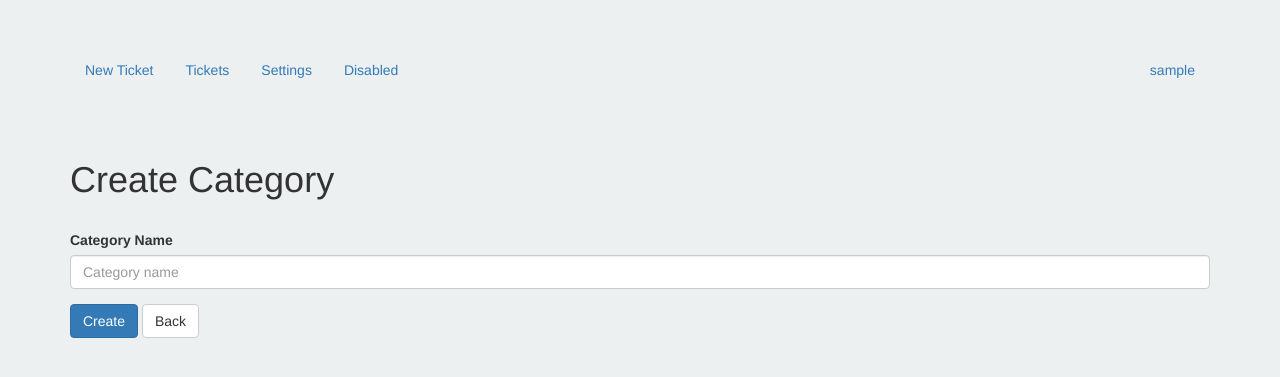
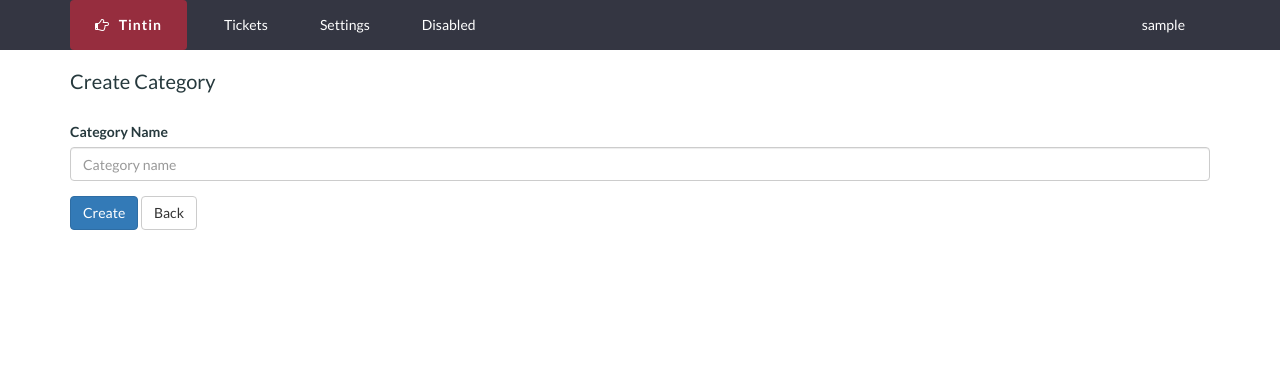
Before and after one commit to tomual/tintin-ticketing, a CodeIgniter app: page /database/index.php/category/create in a window 1280 px wide. Shown: the top 377 px of the page. Run offline with CodeIgniter, Linux system fonts and the light colour scheme; the visitor is signed in with stand-in values (Sample User, id 1); data that the repository does not hold is empty; some libraries are stand-ins or nearby versions.

Commit message:
Header styling

```diff
--- a/application/views/header.php
+++ b/application/views/header.php
@@ -17,12 +17,13 @@ defined('BASEPATH') OR exit('No direct script access allowed');
 </head>
 <body>
 
-<nav class="container">
+<nav>
+<div class="container">
     <div class="row">
         <div class="col-sm-12">
             <ul class="nav nav-pills">
                 <li class="nav-item">
-                    <a class="nav-link active" href="/ticket/create">New Ticket</a>
+                    <a href="/" class="nav-link logo"><i class="fa fa-hand-o-right" aria-hidden="true"></i> Tintin</a>
                 </li>
                 <li class="nav-item dropdown">
                     <a class="nav-link dropdown-toggle" data-toggle="dropdown" href="#" role="button" aria-haspopup="true" aria-expanded="false">Tickets</a>
@@ -56,6 +57,7 @@ defined('BASEPATH') OR exit('No direct script access allowed');
                             <a class="dropdown-item" href="/user/edit">Account</a>
                             <a class="dropdown-item" href="/logout/">Log Out</a>
                         </div>
+                    </li>
                     <?php else: ?>
                         <li class="nav-item" style="float: right;">
                                 <a class="nav-link" href="/login"0/>Log In</a>
@@ -64,6 +66,7 @@ defined('BASEPATH') OR exit('No direct script access allowed');
             </ul>
         </div>
     </div>
+    </div>
 </nav>
 
 <div class="container">
--- a/css/style.css
+++ b/css/style.css
@@ -1,14 +1,18 @@
+@import url("https://fonts.googleapis.com/css?family=Lato:400,700");
 body {
-  background: #ECF0F1; }
+  background: #FFFFFF;
+  font-family: "Lato", sans-serif;
+  color: #26393D; }
 
 p {
-  line-height: 2em; }
+  line-height: 2.0em; }
 
 nav {
-  margin: 50px 0; }
+  background: #343642; }
 
 h1 {
-  margin-bottom: 30px; }
+  margin-bottom: 30px;
+  font-size: 20px; }
 
 .dropdown-menu.user-nav {
   left: auto;
@@ -17,7 +21,30 @@ h1 {
 .content {
   background: #FFF;
   padding: 50px 65px;
-  border-radius: 3px;
-  box-shadow: 0px 0px 15px #c7d6e5; }
+  border-radius: 3px; }
+
+a {
+  color: #348899; }
+
+nav a {
+  color: #FFF; }
+nav a:hover {
+  color: #F2EBC7; }
+nav a.logo {
+  background: #962D3E;
+  color: #FFF;
+  padding: .5em 1em;
+  font-weight: 600;
+  letter-spacing: 1px;
+  word-spacing: 5px;
+  margin-right: 10px; }
+nav .nav-pills .nav-link {
+  padding: 15px 25px; }
+nav .nav-pills .nav-item.open .nav-link, nav .nav-pills .nav-item.open .nav-link:focus, nav .nav-pills .nav-item.open .nav-link:hover, nav .nav-pills .nav-link.active, nav .nav-pills .nav-link.active:focus, nav .nav-pills .nav-link.active:hover {
+  background-color: #348899; }
+nav .dropdown-item {
+  padding: 10px 1.5rem; }
+nav .dropdown-menu {
+  border-radius: 0; }
 
 /*# sourceMappingURL=style.css.map */
--- a/css/style.sass
+++ b/css/style.sass
@@ -1,5 +1,9 @@
+@import url('https://fonts.googleapis.com/css?family=Lato:400,700')
+
 body
-    background: #ECF0F1
+    background: #FFFFFF
+    font-family: 'Lato', sans-serif
+    color: #26393D
 
 p
     line-height: 2.0em
@@ -9,6 +13,7 @@ nav
 
 h1
     margin-bottom: 30px
+    font-size: 20px
 
 .dropdown-menu.user-nav
     left: auto
@@ -18,4 +23,6 @@ h1
     background: #FFF
     padding: 50px 65px
     border-radius: 3px
-    box-shadow: 0px 0px 15px #c7d6e5
+
+a
+    color: #D0A825
--- /dev/null
+++ b/css/style.scss
@@ -0,0 +1,80 @@
+@import url('https://fonts.googleapis.com/css?family=Lato:400,700');
+
+$font-stack:    'Lato', sans-serif;
+$red:   #962D3E;
+$black: #343642;
+$grey:  #979C9C;
+$white: #F2EBC7;
+$blue:  #348899;
+
+body {
+    background: #FFFFFF;
+    font-family: $font-stack;
+    color: #26393D;
+}
+
+p {
+    line-height: 2.0em;
+}
+
+nav {
+    background: $black;
+}
+
+h1 {
+    margin-bottom: 30px;
+    font-size: 20px;
+}
+
+.dropdown-menu.user-nav {
+    left: auto;
+    right: 0;
+}
+
+.content {
+    background: #FFF;
+    padding: 50px 65px;
+    border-radius: 3px;
+}
+
+a {
+    color: $blue;
+}
+
+nav {
+
+    a {
+        color: #FFF;
+    }
+
+    a:hover {
+        color: $white;
+    }
+
+    a.logo {
+        background: $red;
+        color: #FFF;
+        padding: .5em 1em;
+        font-weight: 600;
+        letter-spacing: 1px;
+        word-spacing: 5px;
+        margin-right: 10px;
+    }
+
+    .nav-pills .nav-link {
+        padding: 15px 25px;
+    }
+
+    .nav-pills .nav-item.open .nav-link, .nav-pills .nav-item.open .nav-link:focus, .nav-pills .nav-item.open .nav-link:hover, .nav-pills .nav-link.active, .nav-pills .nav-link.active:focus, .nav-pills .nav-link.active:hover {
+
+        background-color: $blue;
+    }
+
+    .dropdown-item {
+        padding: 10px 1.5rem;
+    }
+
+    .dropdown-menu {
+        border-radius: 0;
+    }
+}
```
Also changed, not shown: 1 other file.
